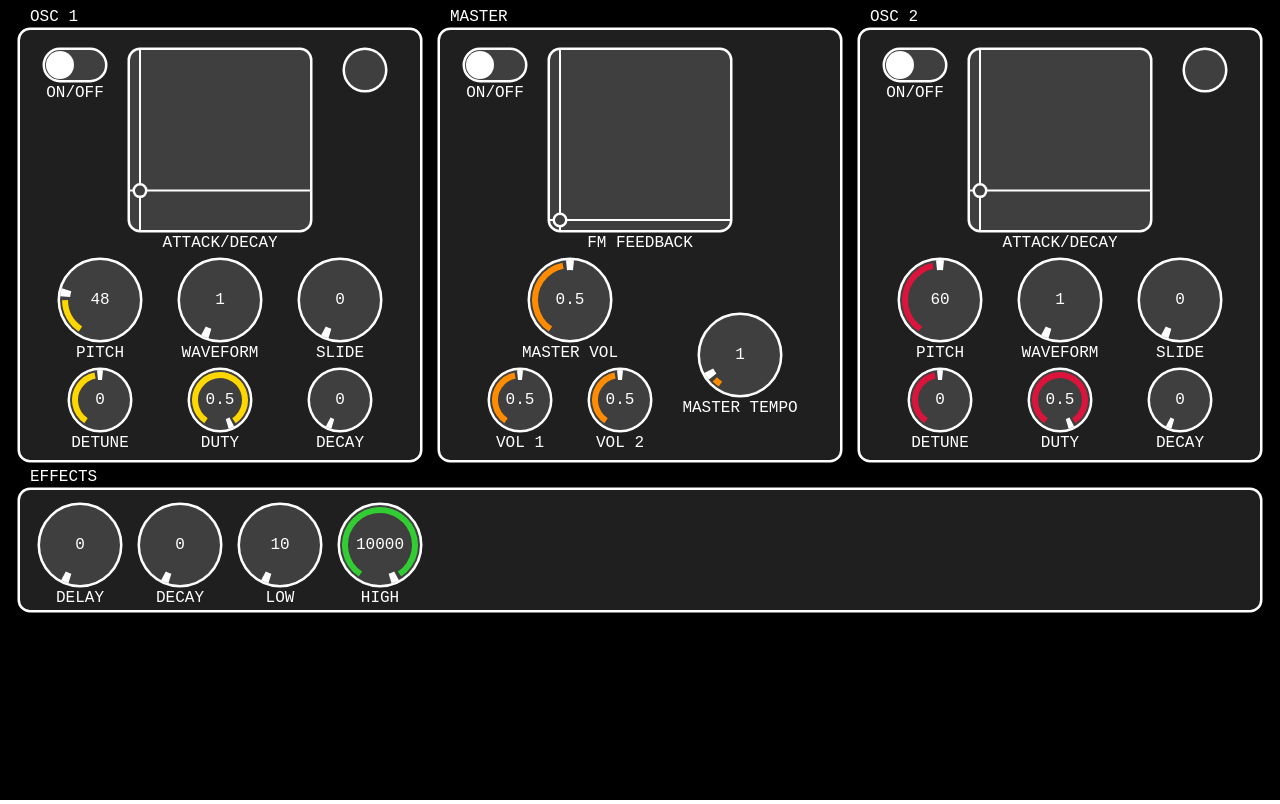
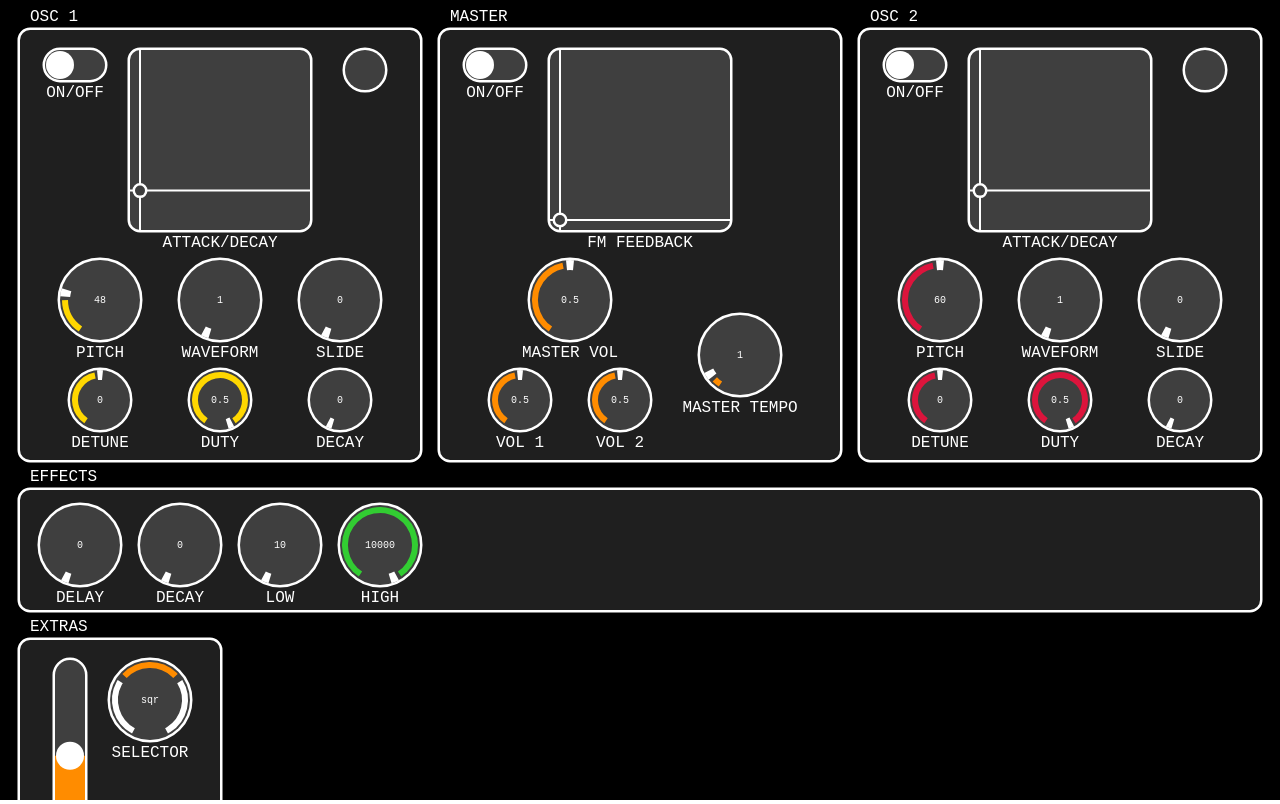
Before and after one commit to zetof/web-mobi, a website: page web_app/index.html in a window 1280 px wide. Drawn offline with Linux system fonts and the light colour scheme.

Commit message:
Added a vertical slider

```diff
--- a/web_app/core/events_dispatcher.js
+++ b/web_app/core/events_dispatcher.js
@@ -29,6 +29,10 @@ EventsDispatcher.prototype.addEvent = function(eventType, boundaries, callback,
   if(downEvent >= 0)
     this.eventsArray[downEvent].linkEvent(eventType, eventIndex)
   return eventIndex;
+}
+
+EventsDispatcher.prototype.resetEvents = function() {
+  this.eventsArray = [];
 }
 
 EventsDispatcher.prototype.dispatchMouseDownEvents = function(e) {
--- a/web_app/core/knob.js
+++ b/web_app/core/knob.js
@@ -84,7 +84,7 @@ Knob.prototype.draw = function(){
   this.context.arc(this.x + this.size / 2 , this.y + this.size / 2, (this.size - this.knobWidth) / 2, angle - 0.1, angle + 0.1);
   this.context.stroke();
   this.context.fillStyle = this.color.rgb();
-  this.context.font = "16px monospace";
+  this.context.font = "10px monospace";
   this.context.textAlign = "center";
   this.context.textBaseline = "middle";
   this.context.fillText(this.val, this.x + this.size / 2, this.y + this.size / 2);
--- a/web_app/core/selector.js
+++ b/web_app/core/selector.js
@@ -64,7 +64,7 @@ Selector.prototype.draw = function() {
     this.context.stroke();
   }
   this.context.fillStyle = this.color.rgb();
-  this.context.font = "20px monospace";
+  this.context.font = "10px monospace";
   this.context.textAlign = "center";
   this.context.textBaseline = "middle";
   this.context.fillText(this.array[this.index], this.x + this.size / 2, this.y + this.size / 2);
--- a/web_app/core/switch.js
+++ b/web_app/core/switch.js
@@ -9,7 +9,7 @@ function Switch({panel, group, eventsDispatcher, oscSender, oscLabel, x, y, widt
     this.x += this.group.getX();
     this.y += this.group.getY();
   }
-  this.width = width || 80;
+  this.width = width || 150;
   this.height = height || 40;
   this.color = color || new Color(255, 255, 255);
   this.onColor = onColor || new Color(190, 190, 190);
--- /dev/null
+++ b/web_app/core/v_slider.js
@@ -0,0 +1,106 @@
+function Vslider({panel, group, eventsDispatcher, oscSender, oscLabel, x, y, width, height, color, onColor, offColor, min, max, decimal, val, caption}) {
+  this.context = panel.getContext();
+  this.group = group || null;
+  this.oscSender = oscSender;
+  this.oscLabel = oscLabel;
+  this.x = x;
+  this.y = y;
+    if(group != null){
+    this.x += this.group.getX();
+    this.y += this.group.getY();
+  }
+  this.width = width || 30;
+  this.height = height || 200;
+  this.color = color || new Color(255, 255, 255);
+  this.onColor = onColor || new Color(190, 190, 190);
+  this.offColor = offColor || new Color(63, 63, 63);
+  this.min = min || 0;
+  this.max = max || 127;
+  this.decimal = decimal || false;
+  this.val = val || 0;
+  if(this.decimal) this.val = 1 * this.val.toFixed(2);
+  this.pos = this.computePos();
+  this.caption = caption || "";
+  this.lineWidth = 5;
+  this.knobWidth = 10;
+  if(this.caption != ""){
+    this.context.fillStyle = this.color.rgb();
+    this.context.font = "16px monospace";
+    this.context.textAlign = "center";
+    this.context.textBaseline = "top";
+    this.context.fillText(this.caption, this.x + this.width / 2, this.y + this.height + this.lineWidth);
+  }
+  downIndex = eventsDispatcher.addEvent(Event.MOUSE_DOWN, new Boundaries(Boundaries.RECT, this.x, this.y, this.width, this.height), this.setVal.bind(this));
+  eventsDispatcher.addEvent(Event.MOUSE_MOVE, new Boundaries(Boundaries.RECT, this.x, this.y, this.width, this.height), this.setVal.bind(this), downIndex);
+  eventsDispatcher.addEvent(Event.MOUSE_UP, new Boundaries(Boundaries.RECT, this.x, this.y, this.width, this.height), this.setVal.bind(this), downIndex);
+  this.oscSender.send([this.oscLabel, this.val])
+  this.draw();
+}
+
+Vslider.prototype.computePos = function() {
+  return (this.val - this.min) / (this.max - this.min);
+}
+
+Vslider.prototype.computeVal = function() {
+  val = this.min + this.pos * (this.max - this.min);
+  if(this.decimal) val = 1 * val.toFixed(2);
+  else val = 1 * Math.round(val);
+  return val;
+}
+
+Vslider.prototype.setVal = function(val) {
+  if(val >= this.min && val <= this.max) {
+    if(this.decimal) this.val = 1 * val.toFixed(2);
+    else this.val = 1 * Math.round(val);
+    this.pos = this.computePos();
+    this.draw();
+  }
+}
+
+Vslider.prototype.draw = function(){
+  if(this.group == null)
+    this.context.clearRect(this.x - this.lineWidth, this.y - this.lineWidth, this.width + 2 * this.lineWidth, this.height + 2 * this.lineWidth);
+  else {
+    this.context.fillStyle = this.group.getBgColor().rgb();
+    this.context.fillRect(this.x - this.lineWidth, this.y - this.lineWidth, this.width + 2 * this.lineWidth, this.height + 2 * this.lineWidth);
+  }
+  this.context.lineWidth = this.lineWidth;
+  this.context.strokeStyle = this.color.rgb();
+  this.context.fillStyle = this.val == this.max?this.onColor.rgb():this.offColor.rgb();
+  this.context.beginPath();
+  this.context.moveTo(this.x + this.width, this.y + this.width / 2);
+  this.context.lineTo(this.x + this.width, this.y + this.height - this.width / 2);
+  this.context.arc(this.x + this.width / 2, this.y + this.height - this.width / 2, this.width / 2, 0, -Math.PI);
+  this.context.lineTo(this.x, this.y + this.width / 2);
+  this.context.arc(this.x + this.width / 2, this.y + this.width / 2, this.width / 2, -Math.PI, 0);
+  this.context.stroke();
+  this.context.fill();
+  this.context.fillStyle = this.val == this.min?this.offColor.rgb():this.onColor.rgb();
+  this.context.beginPath();
+  this.context.moveTo(this.x + this.width, this.y + this.width / 2 + (this.height - this.width) * (1 - this.pos));
+  this.context.lineTo(this.x + this.width, this.y + this.height - this.width / 2);
+  this.context.arc(this.x + this.width / 2, this.y + this.height - this.width / 2, this.width / 2, 0, - Math.PI);
+  this.context.lineTo(this.x, this.y + this.width / 2 + (this.height - this.width) * (1 - this.pos));
+  this.context.fill();
+  this.context.fillStyle = this.color.rgb();
+  this.context.beginPath();
+  this.context.arc(this.x + this.width / 2, this.y + this.width / 2 + (this.height - this.width) * (1 - this.pos), this.width / 2 - 1, 0, 2 * Math.PI);
+  this.context.fill();
+  this.context.fillStyle = this.color.rgb();
+  this.context.font = "10px monospace";
+  this.context.textAlign = "center";
+  this.context.textBaseline = "middle";
+  this.context.fillText(this.val, this.x + this.width / 2, this.y + this.height / 2);
+}
+
+Vslider.prototype.setVal = function(s, x, y){
+  this.pos = 1 - (y - this.y - this.width / 2) / (this.height - this.width);
+  if(this.pos < 0) this.pos = 0;
+  if(this.pos > 1) this.pos = 1;
+  val = this.computeVal();
+  if(this.val != val) {
+    this.val = val;
+    this.oscSender.send([this.oscLabel, this.val])
+  }
+  this.draw();
+}
--- a/web_app/index.html
+++ b/web_app/index.html
@@ -16,6 +16,7 @@
     <script type="text/javascript" src="core/knob.js"></script>
     <script type="text/javascript" src="core/selector.js"></script>
     <script type="text/javascript" src="core/xy_track.js"></script>
+    <script type="text/javascript" src="core/v_slider.js"></script>
     <script type="text/javascript" src="core/light.js"></script>
   </head>
   <body>
@@ -32,10 +33,11 @@
       c_led_on = new Color(255, 69, 0);
 
       // Definition of groups
-      g_1 = new Group({panel:myPanel, x:20, y:30, width:400, height:430, caption:"OSC 1"})
-      g_2 = new Group({panel:myPanel, x:860, y:30, width:400, height:430, caption:"OSC 2"})
-      g_3 = new Group({panel:myPanel, x:440, y:30, width:400, height:430, caption:"MASTER"})
-      g_4 = new Group({panel:myPanel, x:20, y:490, width:1240, height:120, caption:"EFFECTS"})
+      g_1 = new Group({panel:myPanel, x:20, y:30, width:400, height:430, caption:"OSC 1"});
+      g_2 = new Group({panel:myPanel, x:860, y:30, width:400, height:430, caption:"OSC 2"});
+      g_3 = new Group({panel:myPanel, x:440, y:30, width:400, height:430, caption:"MASTER"});
+      g_4 = new Group({panel:myPanel, x:20, y:490, width:1240, height:120, caption:"EFFECTS"});
+      g_5 = new Group({panel:myPanel, x:20, y:640, width:200, height:290, caption:"EXTRAS"});
 
       // OSC 1 controls
       t_11 = new XYTrack({panel:myPanel, group:g_1, eventsDispatcher:ed_1, oscSender:osc_1, oscLabel:"atck_dcay_1", x:110, y:20, size:180, min:[0.05, 0.1], max:[1, 5], val:[0.05, 1], decimal:true, caption:"ATTACK/DECAY"});
@@ -74,6 +76,10 @@
       k_42 = new Knob({panel:myPanel, group:g_4, eventsDispatcher:ed_1, oscSender:osc_1, oscLabel:"decay", x:120, y:15, min:0, max:5, val:0, decimal:true, onColor:c_on_4, caption:"DECAY"});
       k_43 = new Knob({panel:myPanel, group:g_4, eventsDispatcher:ed_1, oscSender:osc_1, oscLabel:"low_pass", x:220, y:15, min:10, max:10000, val:10, onColor:c_on_4, caption:"LOW"});
       k_44 = new Knob({panel:myPanel, group:g_4, eventsDispatcher:ed_1, oscSender:osc_1, oscLabel:"high_pass", x:320, y:15, min:10, max:10000, val:10000, onColor:c_on_4, caption:"HIGH"});
+
+      // Extra controls
+      vs_1 = new Vslider({panel:myPanel, group:g_5, eventsDispatcher:ed_1, oscSender:osc_1, oscLabel:"extra_1", x:35, y:20, min:-100, max:100, val:5, onColor:c_on_3, caption:"SLIDER"});
+      sel_1 = new Selector({panel:myPanel, group:g_5, eventsDispatcher:ed_1, oscSender:osc_1, oscLabel:"extra_1", x:90, y:20, min:-100, max:100, array:["sin", "sqr", "tri"], index:1, onColor:c_on_3, caption:"SELECTOR"});
     </script>
   </body>
 </html>
```
Also changed, not shown: 1 other file.
